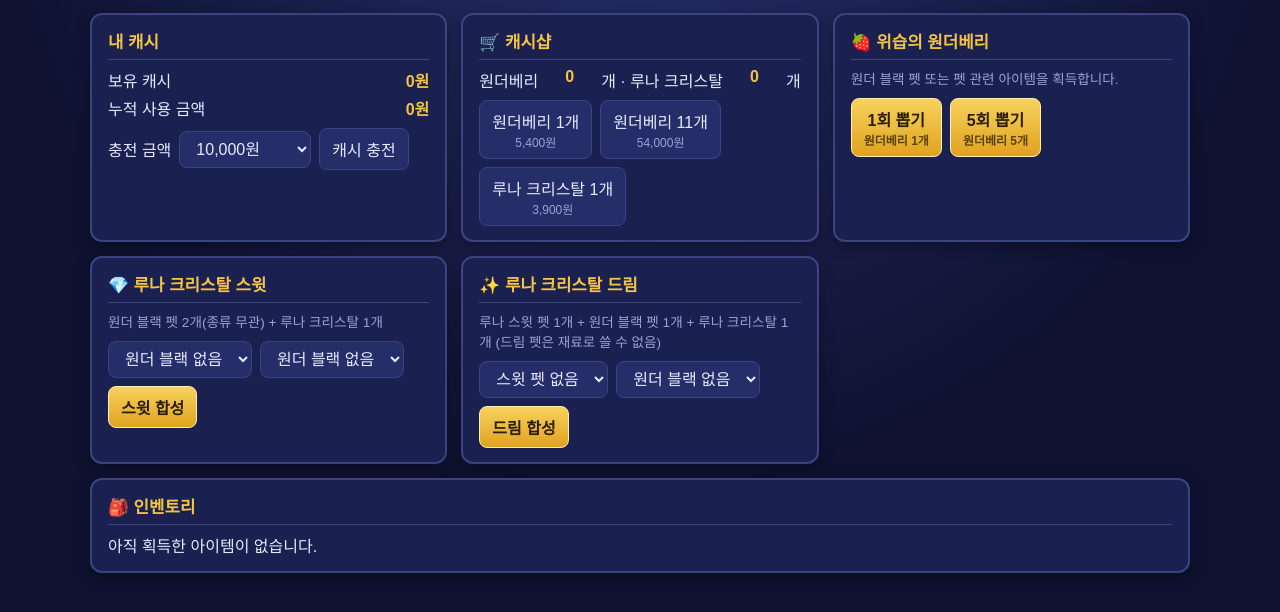
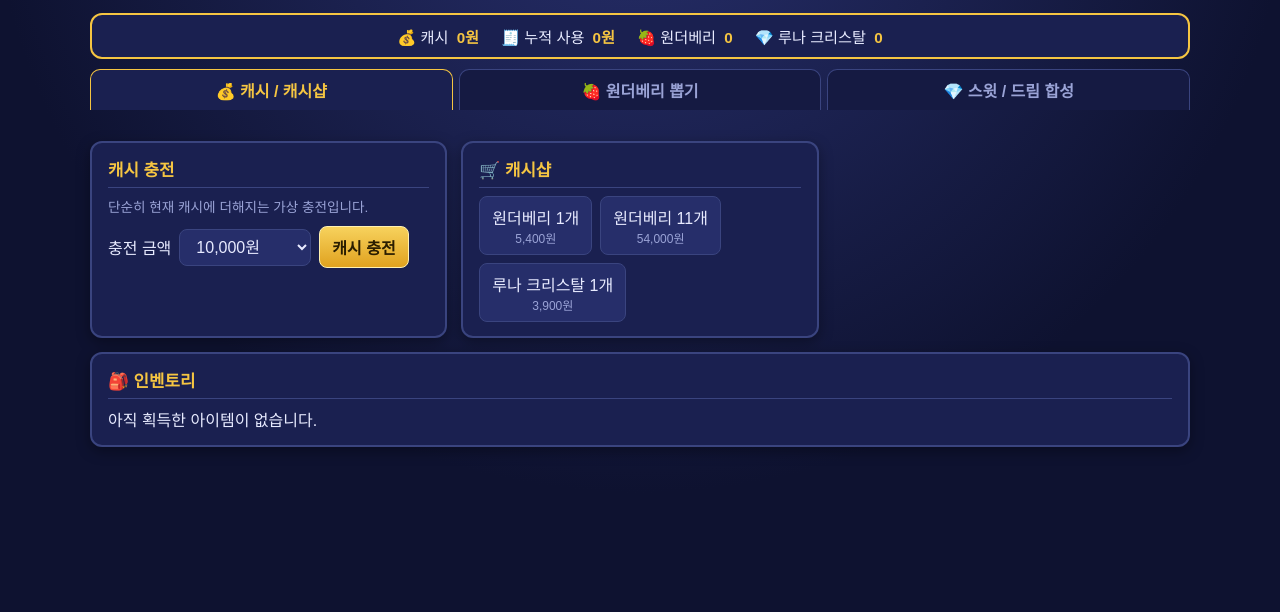
Before and after one commit to TripleJ709/maple-luna-gacha, a plain HTML site: page index.html in a window 1280 px wide. Shown: the part 80-692 px from the top of the page. Drawn offline with Linux system fonts and the light colour scheme.

Commit message:
feat(ui): split screen into three tabs
- 캐시/캐시샵, 원더베리 뽑기, 스윗/드림 합성 탭으로 화면 분류
- 보유 캐시, 누적 사용 금액, 원더베리, 루나 크리스탈 상단 고정 표시줄 추가
- 인벤토리는 모든 탭에서 항상 표시
- 2차 개선 작업 목록을 tasks.md에 추가

```diff
--- a/css/style.css
+++ b/css/style.css
@@ -31,7 +31,16 @@ h3 { margin: 10px 0 4px; font-size: 0.9rem; color: var(--muted); }
 .stat { margin: 4px 0; display: flex; justify-content: space-between; }
 .stat strong { color: var(--gold); }
 .row { display: flex; flex-wrap: wrap; gap: 8px; align-items: center; margin-top: 8px; }
-#message { min-height: 1.2em; margin: 8px 0 0; color: #ff9f9f; font-size: 0.85rem; }
+#message { min-height: 1.2em; max-width: 1100px; margin: 6px auto 8px; color: #ffb3b3; font-size: 0.9rem; text-align: center; }
+
+/* 상단 재화 표시줄과 탭 */
+.status-bar { max-width: 1100px; margin: 0 auto 10px; display: flex; flex-wrap: wrap; justify-content: center; gap: 8px 22px; padding: 10px 14px; background: var(--panel); border: 2px solid var(--gold); border-radius: 12px; font-size: 0.95rem; }
+.status-bar strong { color: var(--gold); margin-left: 4px; }
+.tabs { max-width: 1100px; margin: 0 auto; display: flex; gap: 6px; }
+.tab { flex: 1; flex-direction: row; justify-content: center; border-radius: 10px 10px 0 0; border-bottom: 0; background: #151a42; color: var(--muted); font-weight: bold; }
+.tab.active { background: var(--panel); color: var(--gold); border-color: var(--gold); }
+.tab-panel { display: contents; }
+.tab-panel[hidden] { display: none; }
 
 button, select {
   font: inherit;
--- a/index.html
+++ b/index.html
@@ -12,29 +12,43 @@
     <p class="notice">비공식 팬 프로젝트입니다. 실제 결제는 이루어지지 않습니다.</p>
   </header>
 
+  <section class="status-bar" aria-label="보유 재화">
+    <span>💰 캐시 <strong id="cash">0원</strong></span>
+    <span>🧾 누적 사용 <strong id="total-spent">0원</strong></span>
+    <span>🍓 원더베리 <strong id="wonder-berry">0</strong></span>
+    <span>💎 루나 크리스탈 <strong id="luna-crystal">0</strong></span>
+  </section>
+
+  <nav class="tabs" role="tablist" aria-label="메뉴">
+    <button type="button" role="tab" class="tab active" data-tab="cash" aria-selected="true">💰 캐시 / 캐시샵</button>
+    <button type="button" role="tab" class="tab" data-tab="draw" aria-selected="false">🍓 원더베리 뽑기</button>
+    <button type="button" role="tab" class="tab" data-tab="synth" aria-selected="false">💎 스윗 / 드림 합성</button>
+  </nav>
+  <p id="message" role="status"></p>
+
   <main class="layout">
+    <div class="tab-panel" id="tab-cash" role="tabpanel">
       <section id="wallet" class="panel">
-      <h2>내 캐시</h2>
-      <p class="stat">보유 캐시 <strong id="cash">0원</strong></p>
-      <p class="stat">누적 사용 금액 <strong id="total-spent">0원</strong></p>
+        <h2>캐시 충전</h2>
+        <p class="desc">단순히 현재 캐시에 더해지는 가상 충전입니다.</p>
         <div class="row">
           <label for="charge-amount">충전 금액</label>
           <select id="charge-amount"></select>
-        <button id="charge-btn" type="button">캐시 충전</button>
+          <button id="charge-btn" type="button" class="primary">캐시 충전</button>
         </div>
-      <p id="message" role="status"></p>
       </section>
 
       <section id="shop" class="panel">
         <h2>🛒 캐시샵</h2>
-      <p class="stat">원더베리 <strong id="wonder-berry">0</strong>개 · 루나 크리스탈 <strong id="luna-crystal">0</strong>개</p>
         <div class="row">
           <button type="button" data-product="wonderBerry1">원더베리 1개<small>5,400원</small></button>
           <button type="button" data-product="wonderBerry11">원더베리 11개<small>54,000원</small></button>
           <button type="button" data-product="lunaCrystal1">루나 크리스탈 1개<small>3,900원</small></button>
         </div>
       </section>
+    </div>
 
+    <div class="tab-panel" id="tab-draw" role="tabpanel" hidden>
       <section id="draw" class="panel">
         <h2>🍓 위습의 원더베리</h2>
         <p class="desc">원더 블랙 펫 또는 펫 관련 아이템을 획득합니다.</p>
@@ -43,7 +57,9 @@
           <button type="button" class="primary" data-draw="5">5회 뽑기<small>원더베리 5개</small></button>
         </div>
       </section>
+    </div>
 
+    <div class="tab-panel" id="tab-synth" role="tabpanel" hidden>
       <section id="sweet" class="panel">
         <h2>💎 루나 크리스탈 스윗</h2>
         <p class="desc">원더 블랙 펫 2개(종류 무관) + 루나 크리스탈 1개</p>
@@ -63,6 +79,7 @@
           <button type="button" class="primary" id="dream-btn">드림 합성</button>
         </div>
       </section>
+    </div>
 
     <section id="inventory" class="panel wide">
       <h2>🎒 인벤토리</h2>
--- a/js/ui.js
+++ b/js/ui.js
@@ -175,5 +175,22 @@
   });
   els.resultClose.addEventListener('click', function () { els.dialog.close(); });
 
+  // 탭 전환: 선택한 탭의 화면만 보이게 한다.
+  var tabButtons = document.querySelectorAll('.tab');
+  function selectTab(name) {
+    Array.prototype.forEach.call(tabButtons, function (b) {
+      var on = b.getAttribute('data-tab') === name;
+      b.classList.toggle('active', on);
+      b.setAttribute('aria-selected', on ? 'true' : 'false');
+    });
+    Array.prototype.forEach.call(document.querySelectorAll('.tab-panel'), function (p) {
+      p.hidden = p.id !== 'tab-' + name;
+    });
+    showMessage('');
+  }
+  Array.prototype.forEach.call(tabButtons, function (b) {
+    b.addEventListener('click', function () { selectTab(b.getAttribute('data-tab')); });
+  });
+
   render();
 })();
```
Also changed, not shown: 1 other file. Lines whose indentation alone changed are shown as unchanged.
